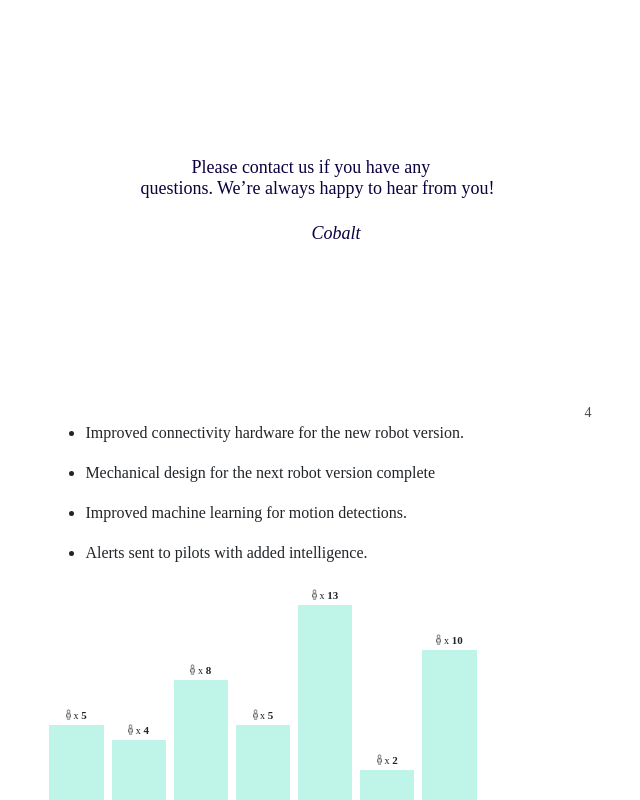
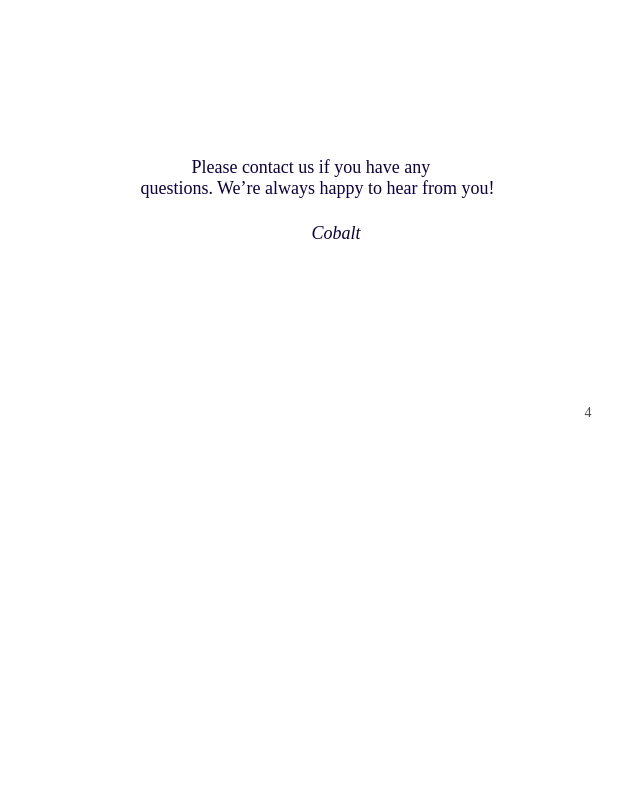
Before and after one commit to edmondatto/report-generator, a React (Create React App) app: page / in a window 1280 px wide. Shown: the part 3100-3900 px from the top of the page, without its empty margins (377-1017 px from the left). After the commit the page ends 3521 px from the top, so only its background shows below. Built offline with nearby package versions, Linux system fonts and the light colour scheme; the HTML template or start-up script is replaced by a standard one; a web font is replaced by a local one.

Commit message:
Refactor to remove redundant code

```diff
--- a/src/App.js
+++ b/src/App.js
@@ -5,9 +5,6 @@
 import PageThree from './pagedraw/activity-summary'
 import PageFour from './pagedraw/feature-roadmap'
 import * as report from './data/data';
-import RecentUpdates from "./components/RecentUpdates";
-import FeatureUpdates from "./components/FutureUpdates";
-import AuthenticationGraph from "./components/AuthenticationGraph";
 
 
 export const reportData = report.report_data;
@@ -28,12 +25,6 @@
 
         <PageFour />
 
-        <RecentUpdates />
-
-        <FeatureUpdates />
-
-        <AuthenticationGraph/>
-
       </React.Fragment>
     );
   }
```
